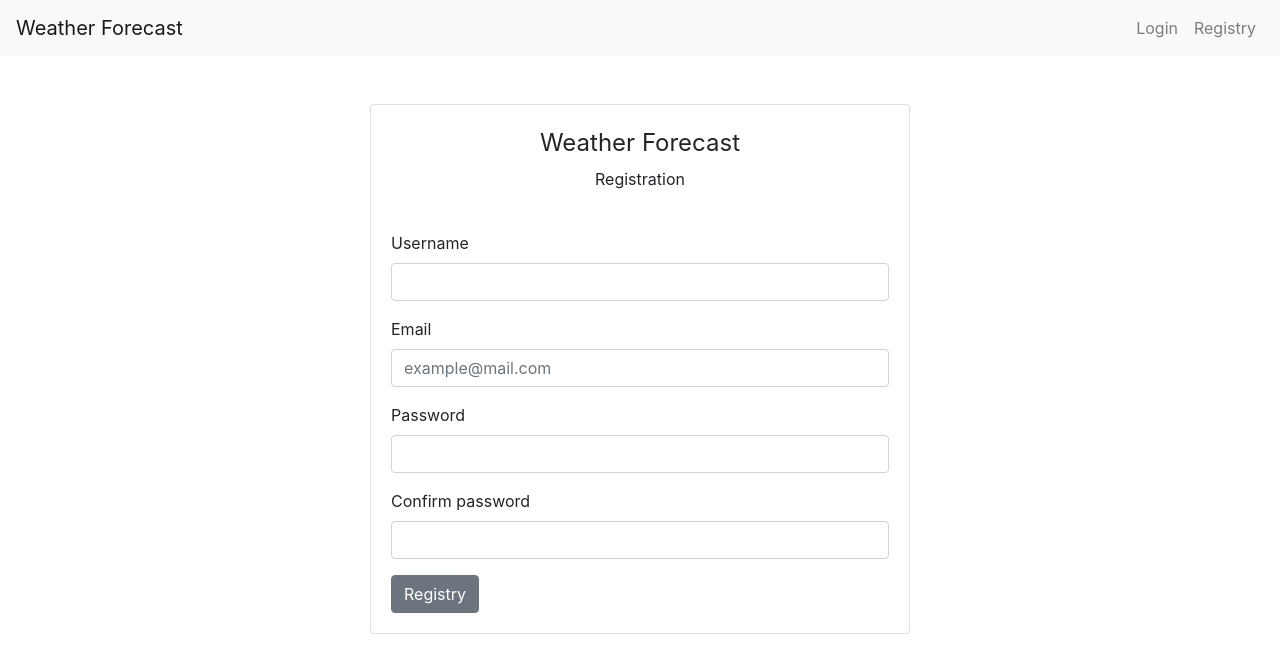
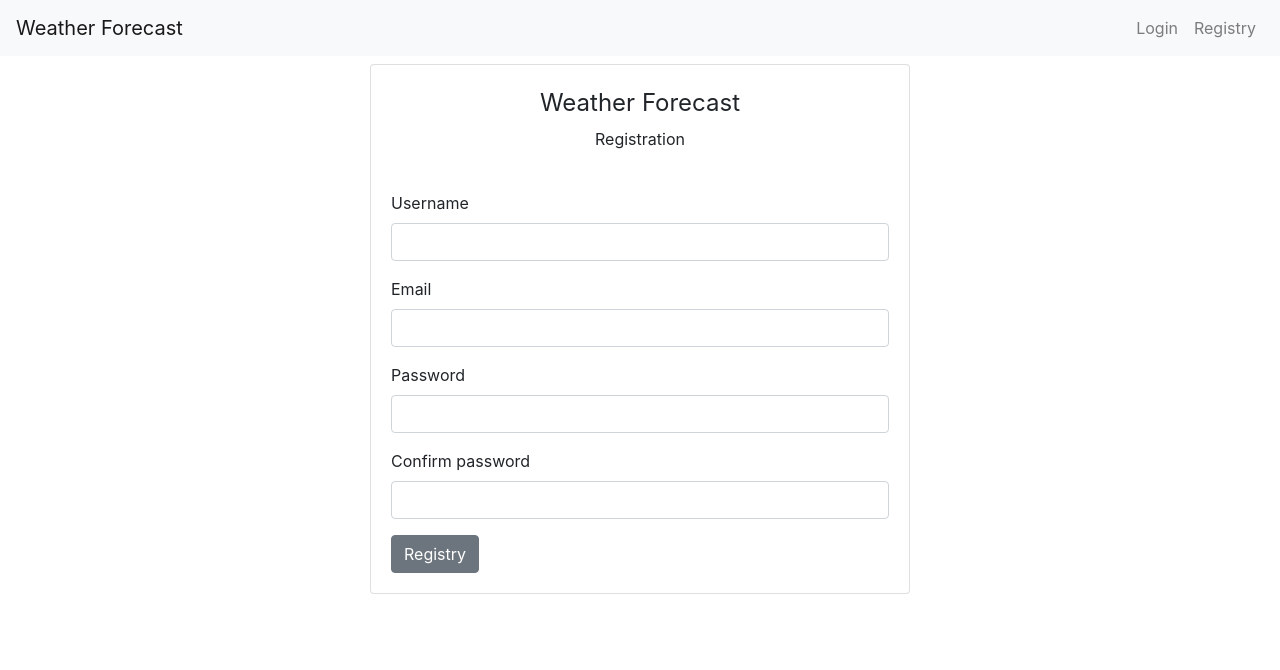
Before and after one commit to andYakut/weatherClient, a React (Create React App) app: page /registry in a window 1280 px wide. Shown: the top 670 px of the page. Built offline with nearby package versions, Linux system fonts and the light colour scheme.

Commit message:
Register and login form send data to server

```diff
--- a/package.json
+++ b/package.json
@@ -12,6 +12,7 @@
     "react-scripts": "3.0.1",
     "reactstrap": "^8.0.1",
     "redux": "^4.0.4",
+    "redux-form": "^8.2.4",
     "redux-thunk": "^2.3.0"
   },
   "scripts": {
--- a/src/components/Header.js
+++ b/src/components/Header.js
@@ -11,7 +11,7 @@ import {
 } from 'reactstrap';
 
 const Header = () => {
-  const [collapsed, toogeNavbar] = useState(false);
+  const [collapsed, toogeNavbar] = useState(true);
 
   return (
     <div>
--- a/src/components/pages/LoginPage.js
+++ b/src/components/pages/LoginPage.js
@@ -1,5 +1,4 @@
 import React, { Component } from 'react';
-import { connect } from 'react-redux';
 import {
   Container,
   Row,
@@ -10,14 +9,27 @@ import {
   CardBody,
 
 } from 'reactstrap';
+import { reduxForm } from 'redux-form';
 
 import FormInput from '../../share/FormInput';
 import FormTitle from '../../share/FormTitle';
 import { login } from '../../store/actions';
+import auth from '../../apis/auth';
+import history from '../../browserHistory';
 
 import './styles/login-registry.css';
 
 class LoginPage extends Component {
+  onSubmitLogin = async (formValues) => {
+    try {
+      const response = await auth.post('/register', formValues);
+      console.log(response);
+      history.push('/');
+    } catch(err) {
+      console.log(err);
+    }
+  }
+
   render() {
     return (
       <Container className="mt-5">
@@ -31,22 +43,18 @@ class LoginPage extends Component {
                 />
               </CardBody>
               <CardBody>
-                <Form>
+                <Form onSubmit={this.props.handleSubmit(this.onSubmitLogin)}>
                   <FormInput
-                    id="email-login"
                     name="email"
                     type="email"
                     lable="Email"
-                    placeholder="example@mail.com"
                   />
                   <FormInput
-                    id="password-login"
                     name="password"
                     type="password"
                     lable="Password"
-                    placeholder=""
                   />
-                  <Button onClick={() => this.props.login('andy', 'sdkfjl43kjfl43f')}>Login</Button>
+                  <Button>Login</Button>
                 </Form>
               </CardBody>
             </Card>
@@ -57,4 +65,22 @@ class LoginPage extends Component {
   }
 }
 
-export default connect(null, { login })(LoginPage);
+const validate = (formValues) => {
+  const errors = {};
+
+  if (!formValues.email) {
+    errors.email = 'Required'
+  } else if (!/^[A-Z0-9._%+-]+@[A-Z0-9.-]+\.[A-Z]{2,4}$/i.test(formValues.email)) {
+    errors.email = 'Invalid email address'
+  }
+
+  if (!formValues.password) {
+    errors.password = 'Required'
+  } else if (formValues.password.length < 2) {
+    errors.password = 'Must be 2 characters or more'
+  }
+
+  return errors;
+}
+
+export default reduxForm({ form: 'loginForm', validate })(LoginPage);
--- a/src/components/pages/RegistryPage.js
+++ b/src/components/pages/RegistryPage.js
@@ -1,4 +1,4 @@
-import React from 'react';
+import React, { Component } from 'react';
 import {
   Container,
   Row,
@@ -9,14 +9,29 @@ import {
   CardBody,
 
 } from 'reactstrap';
+import { reduxForm } from 'redux-form';
+
 import FormInput from '../../share/FormInput';
 import FormTitle from '../../share/FormTitle';
+import auth from '../../apis/auth';
+import history from '../../browserHistory';
 
 import './styles/login-registry.css';
 
-const RegistryPage = () => {
+class RegistryPage extends Component {
+  onSubmitRegistry = async (formValues) => {
+    try {
+      const response = await auth.post('/register', formValues);
+      console.log(response);
+      history.push('/');
+    } catch(err) {
+      console.log(err);
+    }
+  }
+
+  render() {
     return (
-    <Container className="mt-5">
+      <Container className="mt-2">
         <Row>
           <Col sm="12" md={{ size: 6, offset: 3 }}>
             <Card>
@@ -27,34 +42,26 @@ const RegistryPage = () => {
                 />
               </CardBody>
               <CardBody>
-              <Form>
+                <Form onSubmit={this.props.handleSubmit(this.onSubmitRegistry)}>
                   <FormInput
-                  id="username-registry"
                     name="username"
                     type="text"
                     lable="Username"
-                  placeholder=""
                   />
                   <FormInput
-                  id="email-registry"
                     name="email"
                     type="email"
                     lable="Email"
-                  placeholder="example@mail.com"
                   />
                   <FormInput
-                  id="password-registry"
                     name="password"
                     type="password"
                     lable="Password"
-                  placeholder=""
                   />
                   <FormInput
-                  id="confirm-pass-registry"
-                  name="confirm-password"
+                    name="confirmPassword"
                     type="password"
                     lable="Confirm password"
-                  placeholder=""
                   />
                   <Button>Registry</Button>
                 </Form>
@@ -65,5 +72,34 @@ const RegistryPage = () => {
       </Container>
     )
   }
+}
 
-export default RegistryPage;
+const validate = (formValues) => {
+  const errors = {};
+
+  if(!formValues.username) {
+    errors.username = "Required";
+  } else if(formValues.username.length > 15) {
+    errors.username = "Must be 15 characters or less";
+  }
+
+  if (!formValues.email) {
+    errors.email = 'Required'
+  } else if (!/^[A-Z0-9._%+-]+@[A-Z0-9.-]+\.[A-Z]{2,4}$/i.test(formValues.email)) {
+    errors.email = 'Invalid email address'
+  }
+
+  if (!formValues.password) {
+    errors.password = 'Required'
+  } else if (formValues.password.length < 2) {
+    errors.password = 'Must be 2 characters or more'
+  }
+
+  if(formValues.password !== formValues.confirmPassword) {
+    errors.confirmPassword = "Password must be concurrent"
+  }
+
+  return errors;
+}
+
+export default reduxForm({ form: 'registryForm', validate })(RegistryPage);
--- a/src/share/FormInput.js
+++ b/src/share/FormInput.js
@@ -1,15 +1,41 @@
-import React from 'react';
+import React, { Component } from 'react';
 import { FormGroup, Label, Input } from 'reactstrap';
+import { Field } from 'redux-form';
 
-const FormInput = props => {
-  const { id, lable, type, name, placeholder } = props;
+class FormInput extends Component {
 
-  return (
-    <FormGroup>
-      <Label for={id}>{lable}</Label>
-      <Input type={type} name={name} id={id} placeholder={placeholder}></Input>
-    </FormGroup>
-  )
+  renderError = ({ error, touched }) => {
+    if (touched && error) {
+      return (
+        <div className="mt-2">
+          <div className="text-danger">
+            {error}
+          </div>
+        </div>
+      );
+    }
+  }
+
+  renderInput = ({ input, lable, type, meta }) => {
+    const inputDanger = `${meta.error && meta.touched ? 'alert-danger' : ''}`;
+    const lableDanger = `${meta.error && meta.touched ? 'text-danger' : ''}`;
+
+    return (
+      <FormGroup>
+        <Label className={lableDanger}>{lable}</Label>
+        <Input className={inputDanger} {...input} type={type} ></Input>
+        {this.renderError(meta)}
+      </FormGroup>
+    )
+  }
+
+  render() {
+    const { lable, type, name } = this.props;
+
+    return (
+      <Field name={name} lable={lable} type={type} component={this.renderInput} />
+    )
+  }
 }
 
 export default FormInput;
--- a/src/store/actions/index.js
+++ b/src/store/actions/index.js
@@ -5,16 +5,15 @@ import history from '../../browserHistory';
 import {
   SIGN_IN,
   SIGN_OUT,
-  REGISTER,
 
 } from './types';
 
 export const login = (username, passHash) => async dispatch => {
-  await auth.post('/login', { username, passHash });
+  const response = await auth.post('/login', { username, passHash });
 
   dispatch({
     type: SIGN_IN,
-    payload: username
+    payload: response.data
   });
   history.push('/');
 }
@@ -25,13 +24,6 @@ export const logout = username => async dispatch => {
   dispatch({
     type: SIGN_OUT
   });
-  history.push('/');
-}
-
-export const registry = user => async dispatch => {
-  const response = await post('/register', { user });
-
-  dispatch({ type: REGISTER, payload: response.data });
   history.push('/');
 }
 
--- a/src/store/actions/types.js
+++ b/src/store/actions/types.js
@@ -1,4 +1,3 @@
 export const SIGN_IN = 'SIGN_IN';
 export const SIGN_OUT = 'SIGN_OUT';
 export const FETCH_WEATHER = 'FETCH_WEATHER';
-export const REGISTER = 'REGISTER';
--- a/src/store/reducers/index.js
+++ b/src/store/reducers/index.js
@@ -1,7 +1,9 @@
 import { combineReducers } from 'redux';
+import { reducer as formReducer } from 'redux-form';
 import authReducer from './authReducer';
 // import weatherReducer from './weatherReducer';
 
 export default combineReducers({
-  auth: authReducer
+  auth: authReducer,
+  form: formReducer
 });
```
Also changed, not shown: 1 other file (tests, documents, lock files or other folders). Lines whose indentation alone changed are shown as unchanged.
